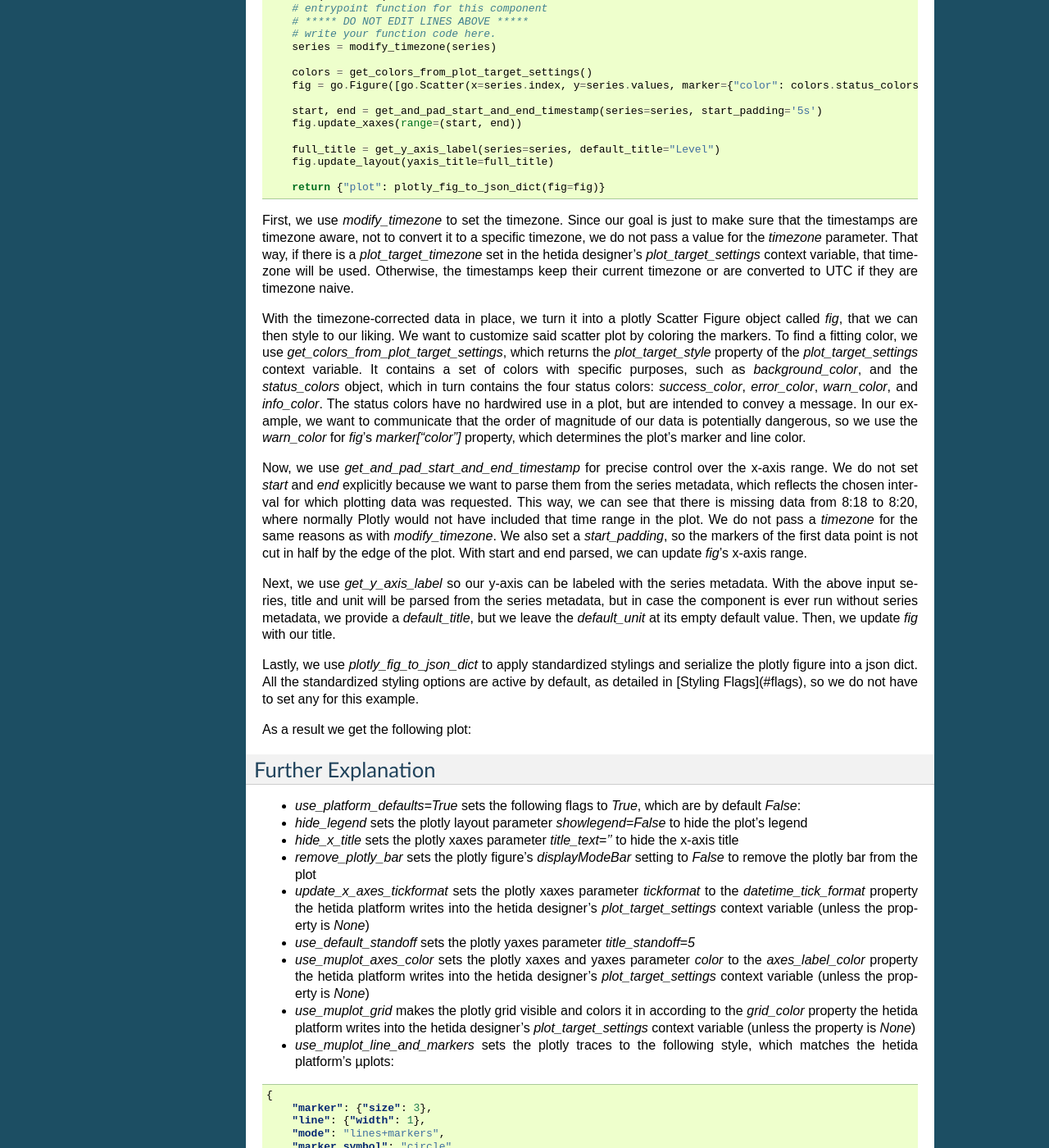
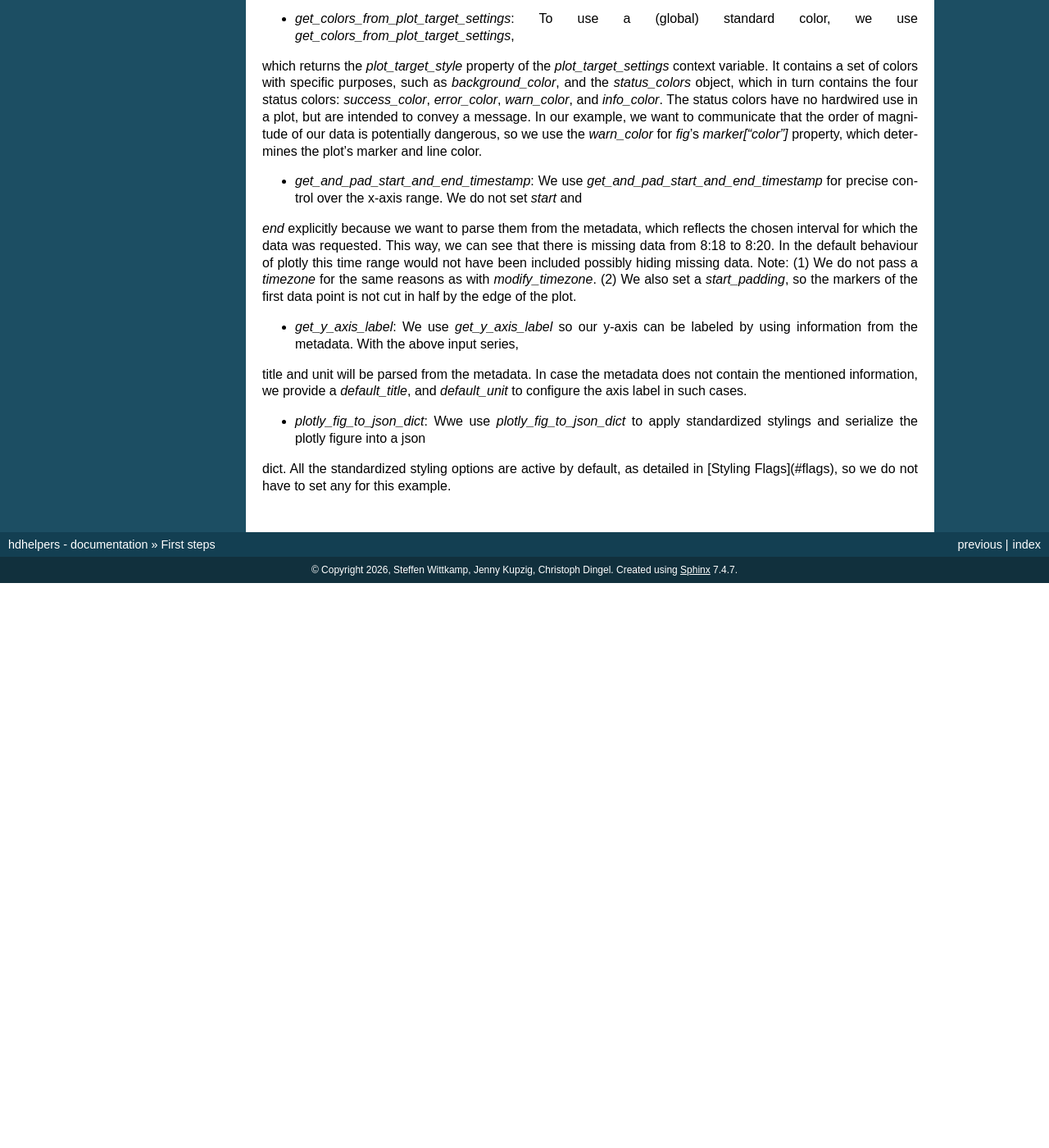
Before and after one commit to hetida/hdhelpers, a Sphinx documentation site: the page built from sphinx/source/first_steps.rst, in a window 1280 px wide and 1400 px high, scrolled down 1433 px. Shown: the whole window at 82% size. Built offline with Sphinx 7.4.7, drawn with Linux system fonts in a browser that asks for light colours; after the commit the page ends 2144 px from its top, so only the background shows below that; some of the changed text lies outside the part shown.

Commit message:
[develop] update first steps page

```diff
--- a/sphinx/source/first_steps.rst
+++ b/sphinx/source/first_steps.rst
@@ -5,8 +5,8 @@
 How to get metadata with hdhelpers?
 ===================================
 
-Let's say we want to plot a timeseries with data points.
-In hetida designer this series can be represented as json for *direct provisioning* :
+Let's say we want to retrieve the metadata of a timeseries.
+In hetida designer this series can be represented as json for *direct provisioning*
 
 .. code-block:: json
 
@@ -34,7 +34,7 @@
         }
     }
 
-We can retrieve the name and unit for example with the following code
+We can retrieve the name and unit of the series with the following code
 
 .. code-block:: python
 
@@ -43,7 +43,7 @@
     def main(*, series):
         # entrypoint function for this component
         # ***** DO NOT EDIT LINES ABOVE *****
-        # write your function code here.
+
         name = get_series_name(series)
         unit = get_series_unit(series)
 
@@ -54,36 +54,14 @@
 How to use hdhelpers for plotting? (tbd)
 ========================================
 
-Let's say we want to plot a timeseries with data points.
-In hetida designer this series can be represented as json for *direct provisioning* :
+Let's say we want to plot the same timeseries above using hdhelpers functionalities.
+For example, we want to:
+- plot the timeseries in a corresponding timezone,
+- set the limits of the x-axis corresponding to the metadata,
+- define the label of the y-axis corresponding to the metadata,
+- and use standard colors for plotting.
 
-.. code-block:: json
-
-    {
-        "__hd_wrapped_data_object__":"SERIES",
-        "__metadata__": {
-            "single_metric_dataset_metadata": {
-                "ref_interval_end_timestamp":"2020-01-01T08:20:00.000Z",
-                "ref_interval_start_timestamp": "2020-01-01T08:10:00.000Z"
-            },
-            "single_metric_metadata": {
-                "structured_metadata": {
-                    "metric": {
-                        "short_display_name": "Water Level",
-                        "unit": "cm"
-                    }
-                }
-            }
-        },
-        "__data__": {
-            "2020-01-01T08:10:00+00:00": 1,
-            "2020-01-01T08:15:00+00:00": 2,
-            "2020-01-01T08:16:00+00:00": 3,
-            "2020-01-01T08:17:00+00:00": 4,
-        }
-    }
-
-Our component code might look like this to plot this series:
+Our component code might look like this to plot the timeseries accordingly:
 
 .. code-block:: python
 
@@ -94,7 +72,7 @@
     def main(*, series):
         # entrypoint function for this component
         # ***** DO NOT EDIT LINES ABOVE *****
-        # write your function code here.
+
         series = modify_timezone(series)
 
         colors = get_colors_from_plot_target_settings()
@@ -108,72 +86,32 @@
 
         return {"plot": plotly_fig_to_json_dict(fig=fig)}
 
-First, we use *modify_timezone* to set the timezone. Since our goal is just to make sure that the timestamps are
+# Explanation
+- *modify_timezone*: We use `modify_timezone` function to set the timezone. Since our goal is just to make sure that the timestamps are
 timezone aware, not to convert it to a specific timezone, we do not pass a value for the `timezone` parameter. That way,
 if there is a `plot_target_timezone` set in the hetida designer's `plot_target_settings` context variable, that timezone
 will be used. Otherwise, the timestamps keep their current timezone or are converted to UTC if they are timezone naive.
 
-With the timezone-corrected data in place, we turn it into a plotly Scatter Figure object called `fig`, that we can then
-style to our liking. We want to customize said scatter plot by coloring the markers. To find a fitting color, we use
-`get_colors_from_plot_target_settings`, which returns the `plot_target_style` property of the `plot_target_settings`
+- *get_colors_from_plot_target_settings*: To use a (global) standard color, we use `get_colors_from_plot_target_settings`,
+which returns the `plot_target_style` property of the `plot_target_settings`
 context variable. It contains a set of colors with specific purposes, such as `background_color`, and the
 `status_colors` object, which in turn contains the four status colors: `success_color`, `error_color`, `warn_color`, and
 `info_color`. The status colors have no hardwired use in a plot, but are intended to convey a message. In our example,
 we want to communicate that the order of magnitude of our data is potentially dangerous, so we use the `warn_color` for
 `fig`'s `marker["color"]` property, which determines the plot's marker and line color.
 
-Now, we use `get_and_pad_start_and_end_timestamp` for precise control over the x-axis range. We do not set `start` and
-`end` explicitly because we want to parse them from the series metadata, which reflects the chosen interval for which
-plotting data was requested. This way, we can see that there is missing data from 8:18 to 8:20, where normally Plotly
-would not have included that time range in the plot. We do not pass a `timezone` for the same reasons as with
-`modify_timezone`. We also set a `start_padding`, so the markers of the first data point is not cut in half by the edge
-of the plot. With start and end parsed, we can update `fig`'s x-axis range.
+- *get_and_pad_start_and_end_timestamp*: We use `get_and_pad_start_and_end_timestamp` for precise control over the x-axis range. We do not set `start` and
+`end` explicitly because we want to parse them from the metadata, which reflects the chosen interval for which
+the data was requested. This way, we can see that there is missing data from 8:18 to 8:20. In the default behaviour of plotly
+this time range would not have been included possibly hiding missing data.
+Note: (1) We do not pass a `timezone` for the same reasons as with `modify_timezone`.
+(2) We also set a `start_padding`, so the markers of the first data point is not cut in half by the edge
+of the plot.
 
-Next, we use `get_y_axis_label` so our y-axis can be labeled with the series metadata. With the above input series,
-title and unit will be parsed from the series metadata, but in case the component is ever run without series metadata,
-we provide a `default_title`, but we leave the `default_unit` at its empty default value. Then, we update `fig` with our
-title.
+- *get_y_axis_label*: We use `get_y_axis_label` so our y-axis can be labeled by using information from the metadata. With the above input series,
+title and unit will be parsed from the metadata. In case the metadata does not contain the mentioned information,
+we provide a `default_title`, and `default_unit` to configure the axis label in such cases.
 
-Lastly, we use `plotly_fig_to_json_dict` to apply standardized stylings and serialize the plotly figure into a json
+- *plotly_fig_to_json_dict*: Wwe use `plotly_fig_to_json_dict` to apply standardized stylings and serialize the plotly figure into a json
 dict. All the standardized styling options are active by default, as detailed in [Styling Flags](#flags), so we do not
 have to set any for this example.
-
-As a result we get the following plot:
-
-Further Explanation
-===================
-
-* `use_platform_defaults=True` sets the following flags to `True`, which are by default `False`:
-* `hide_legend` sets the plotly layout parameter `showlegend=False` to hide the plot's legend
-* `hide_x_title` sets the plotly xaxes parameter `title_text=''` to hide the x-axis title
-* `remove_plotly_bar` sets the plotly figure's `displayModeBar` setting to `False` to remove the plotly bar from the plot
-* `update_x_axes_tickformat` sets the plotly xaxes parameter `tickformat` to the `datetime_tick_format` property the hetida platform writes into the hetida designer's `plot_target_settings` context variable (unless the property is `None`)
-* `use_default_standoff` sets the plotly yaxes parameter `title_standoff=5`
-* `use_muplot_axes_color` sets the plotly xaxes and yaxes parameter `color` to the `axes_label_color` property the hetida platform writes into the hetida designer's `plot_target_settings` context variable (unless the property is `None`)
-* `use_muplot_grid` makes the plotly grid visible and colors it in according to the `grid_color` property the hetida platform writes into the hetida designer's `plot_target_settings` context variable (unless the property is `None`)
-* `use_muplot_line_and_markers` sets the plotly traces to the following style, which matches the hetida platform's µplots:
-
-.. code-block:: json
-
-    {
-        "marker": {"size": 3},
-        "line": {"width": 1},
-        "mode": "lines+markers",
-        "marker_symbol": "circle",
-    }
-
-* `use_platform_background` sets the plotly layout parameter `paper_bgcolor` to the `background_color` property the
-  hetida platform writes into the hetida designer's `plot_target_settings` context variable (unless the property is
-  `None`) and it sets `plot_bgcolor=rgba(0,0,0,0)` so the "paper background" is visible through the "plot background"
-* `plotly_fig_to_json_dict` has four more boolean parameters:
-    * `add_config_settings` sets the plotly figure's locale to
-      the `plot_target_locale` property the hetida platform writes into the hetida designer's `plot_target_settings` context
-      variable (unless the property is `None`)
-    * `remove_plotly_icon` sets the plotly figure's `displaylogo` setting to
-      `False` to remove the plotly logo from the plot
-    * `use_minimum_margin` sets the plotly layout parameter
-      `margin={"autoexpand": True, "l": 0, "r": 0, "b": 0, "t": 0, "pad": 0}` to minimize the plot's margins
-    * `use_platform_colorway` sets the plotly layout parameter `colorway` to the `line_colors` property the hetida platform
-      writes into the hetida designer's `plot_target_settings` context variable (unless the property is `None`). Note that in
-      Plotly, explicitly set line colors have higher priority than those in the colorway, so setting this parameter to `False`
-      is rarely necessary. * `use_simple_white_template` sets the plotly layout parameter `template=simple_white`
```
Also changed, not shown: sphinx/source/index.rst (+4 -4 lines).
